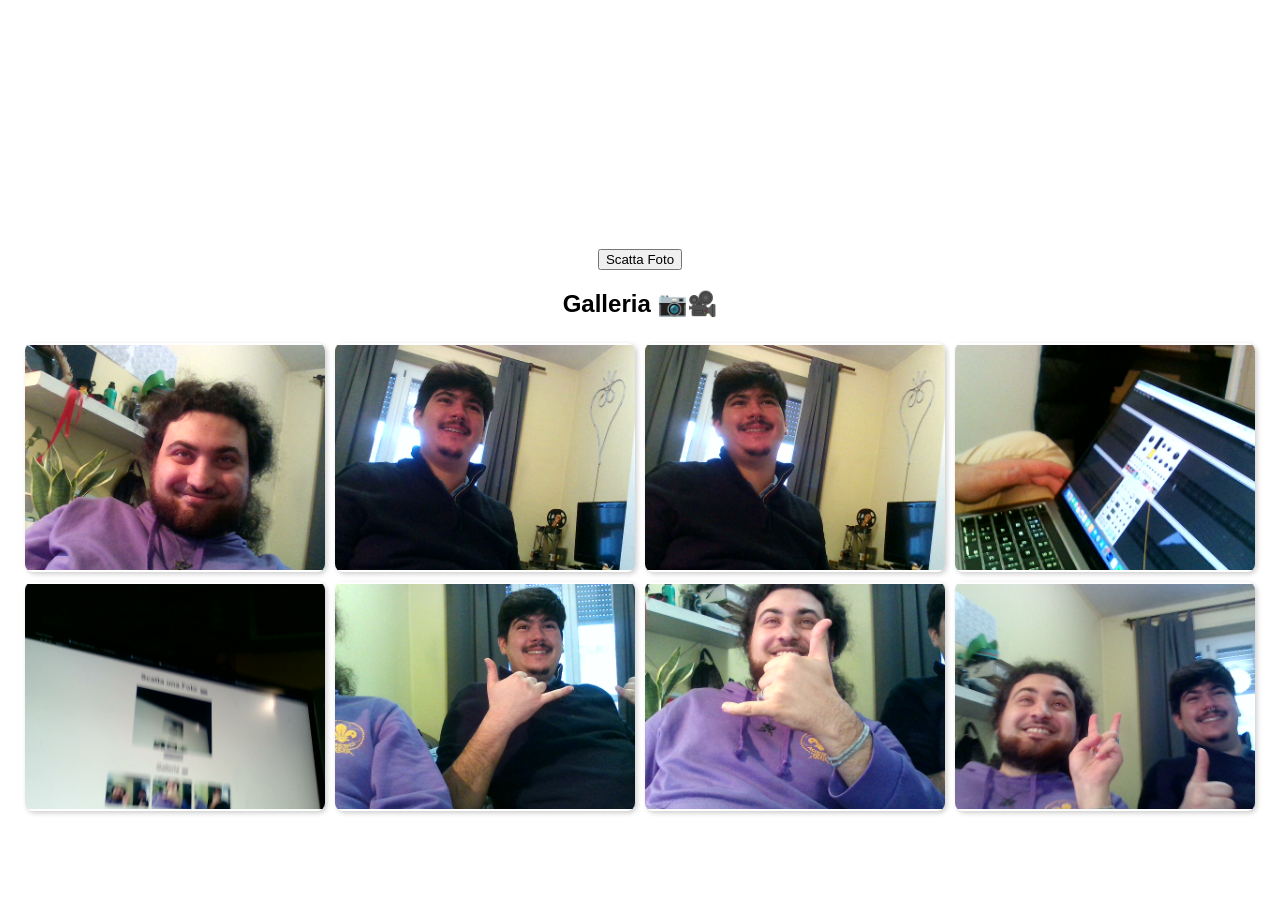
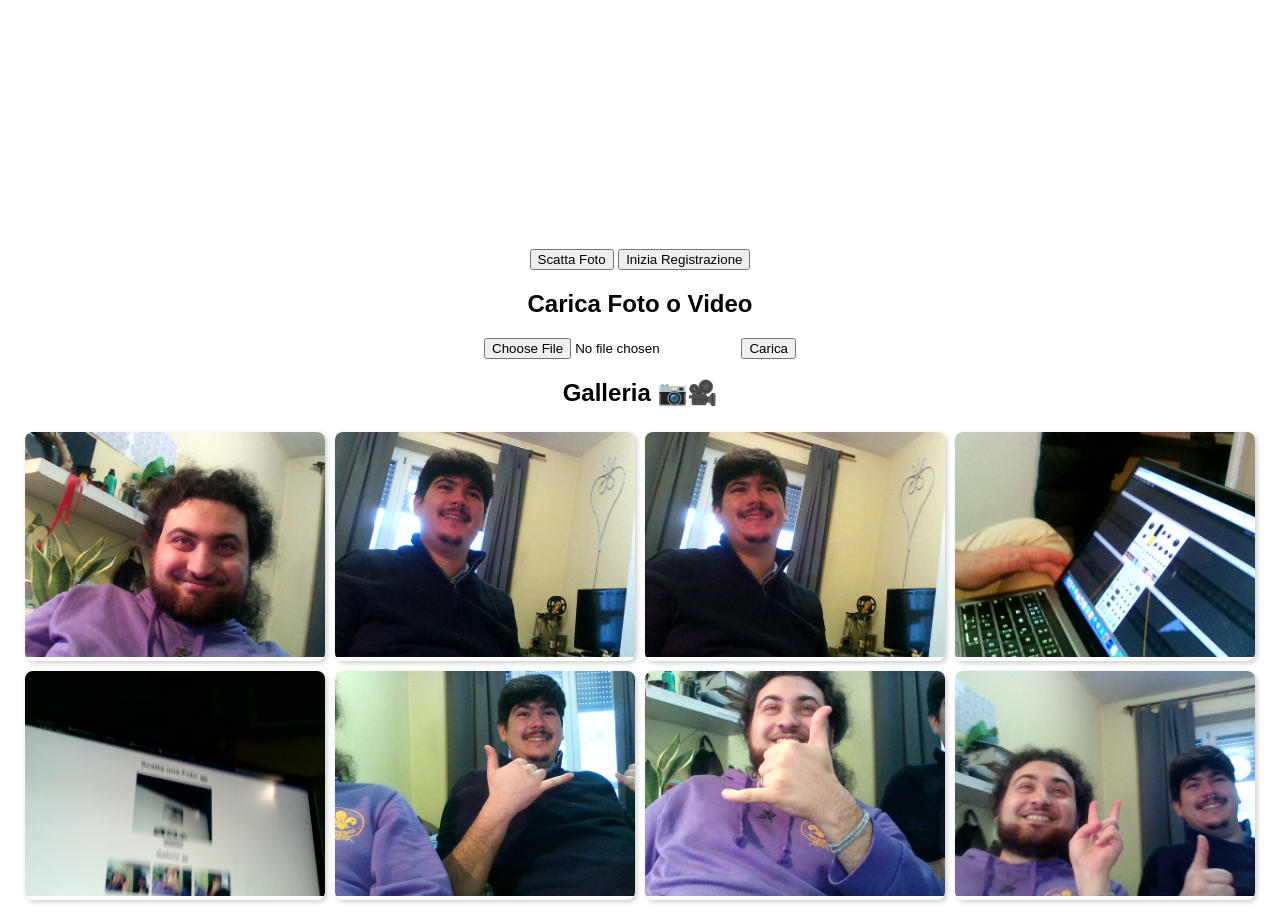
Before and after one commit to redital/Kululu-copia, a Flask app: page / in a window 1280 px wide. Shown: the part 82-995 px from the top of the page. Before the commit the page ends 897 px from the top, so only its background shows below. Run offline with Flask 3, Linux system fonts and the light colour scheme.

Commit message:
aggiugo cvideo peddaveroo

```diff
--- a/main.py
+++ b/main.py
@@ -1,9 +1,8 @@
-from flask import Flask, render_template, request, jsonify, send_from_directory
+from flask import Flask, render_template, request, jsonify, send_from_directory, redirect, url_for
 import os
 import base64
 from datetime import datetime
 from config import Config, flask_app_config
-from datetime import datetime
 
 app = Flask(__name__)
 UPLOAD_FOLDER = "static/uploads"
@@ -19,27 +18,35 @@ def index():
 
 @app.route("/upload", methods=["POST"])
 def upload():
-    data = request.json.get("image")  # Otteniamo l'immagine in base64
-    if not data:
-        return jsonify({"error": "Nessuna immagine ricevuta"}), 400
+    # Se il caricamento avviene tramite file (immagini o video)
+    if 'file' in request.files:
+        file = request.files['file']
+        if file and allowed_file(file.filename):
+            filename = f"{datetime.now().strftime('%Y%m%d_%H%M%S')}_{file.filename}"
+            filepath = os.path.join(UPLOAD_FOLDER, filename)
+            file.save(filepath)
+            return redirect(url_for('index'))
 
-    # Decodifica l'immagine
-    image_data = base64.b64decode(data.split(",")[1])
-    filename = f"photo_{datetime.now().strftime('%Y%m%d_%H%M%S')}.png"
-    filepath = os.path.join(UPLOAD_FOLDER, filename)
+    # Se il caricamento avviene tramite webcam (solo foto in base64)
+    data = request.json.get("image")
+    if data:
+        image_data = base64.b64decode(data.split(",")[1])
+        filename = f"photo_{datetime.now().strftime('%Y%m%d_%H%M%S')}.png"
+        filepath = os.path.join(UPLOAD_FOLDER, filename)
 
-    with open(filepath, "wb") as f:
-        f.write(image_data)
+        with open(filepath, "wb") as f:
+            f.write(image_data)
 
-    return jsonify({"message": "Foto salvata!", "filename": filename})
+        return jsonify({"message": "Foto salvata!", "filename": filename})
+
+    return jsonify({"error": "Nessun file ricevuto"}), 400
 
 @app.route("/media")
-def get_images():
-    """ Restituisce l'elenco delle immagini salvate """
-    images = [f for f in os.listdir(UPLOAD_FOLDER) if f.endswith(".png")]
-    images = ordina_foto(images)[::-1]
-    return jsonify(images)
-
+def get_media():
+    """ Restituisce l'elenco dei file salvati (immagini e video) """
+    files = [f for f in os.listdir(UPLOAD_FOLDER) if allowed_file(f)]
+    files = ordina_foto(files)[::-1]
+    return jsonify(files)
 
 def date_parser(nome_foto):
     stringa_data = nome_foto[6:-4]
@@ -47,12 +54,9 @@ def date_parser(nome_foto):
     return data
 
 def ordina_foto(lista_foto):
-    dizionario_date = {i:date_parser(i) for i in lista_foto}
-
-    sort_dates = lambda x : dict(sorted(x.items(), key=lambda item: item[1]))
-
+    dizionario_date = {i: date_parser(i) for i in lista_foto}
+    sort_dates = lambda x: dict(sorted(x.items(), key=lambda item: item[1]))
     dizionario_date = sort_dates(dizionario_date)
-
     return list(dizionario_date.keys())
 
 @app.route("/static/uploads/<filename>")
--- a/templates/index.html
+++ b/templates/index.html
@@ -22,14 +22,13 @@
         .gallery-item {
             margin: 5px;
             max-width: 300px;
-            max-height: 300px;
             overflow: hidden;
             border-radius: 8px;
             box-shadow: 2px 2px 5px rgba(0, 0, 0, 0.2);
         }
         .gallery-item img, .gallery-item video {
             width: 100%;
-            height: 100%;
+            height: auto;
             object-fit: contain;
         }
     </style>
@@ -39,7 +38,14 @@
 
     <video id="video" width="320" height="240" autoplay></video>
     <button id="capture">Scatta Foto</button>
+    <button id="record">Inizia Registrazione</button>
     <canvas id="canvas" width="320" height="240" style="display:none;"></canvas>
+
+    <h2>Carica Foto o Video</h2>
+    <form action="/upload" method="post" enctype="multipart/form-data">
+        <input type="file" name="file" accept="image/*,video/*" required>
+        <button type="submit">Carica</button>
+    </form>
 
     <h2>Galleria 📷🎥</h2>
     <div id="gallery"></div>
@@ -49,14 +55,16 @@
         const canvas = document.getElementById("canvas");
         const context = canvas.getContext("2d");
         const captureButton = document.getElementById("capture");
+        const recordButton = document.getElementById("record");
         const gallery = document.getElementById("gallery");
 
-        // Attiviamo la webcam
-        navigator.mediaDevices.getUserMedia({ video: true })
+        let mediaRecorder;
+        let recordedChunks = [];
+
+        navigator.mediaDevices.getUserMedia({ video: true, audio: true })
             .then(stream => video.srcObject = stream)
             .catch(err => console.error("Errore webcam:", err));
 
-        // Cattura l'immagine e la invia al server
         captureButton.addEventListener("click", () => {
             context.drawImage(video, 0, 0, canvas.width, canvas.height);
             const imageData = canvas.toDataURL("image/png");
@@ -69,13 +77,42 @@
             .then(response => response.json())
             .then(data => {
                 if (data.filename) {
-                    loadMedia(); // Ricarica la galleria
+                    loadMedia();
                 }
             })
             .catch(error => console.error("Errore upload:", error));
         });
 
-        // Carica le immagini e i video salvati
+        recordButton.addEventListener("click", () => {
+            if (!mediaRecorder || mediaRecorder.state === "inactive") {
+                mediaRecorder = new MediaRecorder(video.srcObject);
+                recordedChunks = [];
+
+                mediaRecorder.ondataavailable = (event) => {
+                    if (event.data.size > 0) {
+                        recordedChunks.push(event.data);
+                    }
+                };
+
+                mediaRecorder.onstop = () => {
+                    const blob = new Blob(recordedChunks, { type: "video/webm" });
+                    const formData = new FormData();
+                    formData.append("file", blob, `video_${Date.now()}.webm`);
+
+                    fetch("/upload", {
+                        method: "POST",
+                        body: formData
+                    }).then(() => loadMedia());
+                };
+
+                mediaRecorder.start();
+                recordButton.textContent = "Stop Registrazione";
+            } else {
+                mediaRecorder.stop();
+                recordButton.textContent = "Inizia Registrazione";
+            }
+        });
+
         function loadMedia() {
             fetch("/media")
                 .then(response => response.json())
@@ -102,7 +139,6 @@
                 });
         }
 
-        // Carica i media al caricamento della pagina
         loadMedia();
     </script>
 </body>
```
